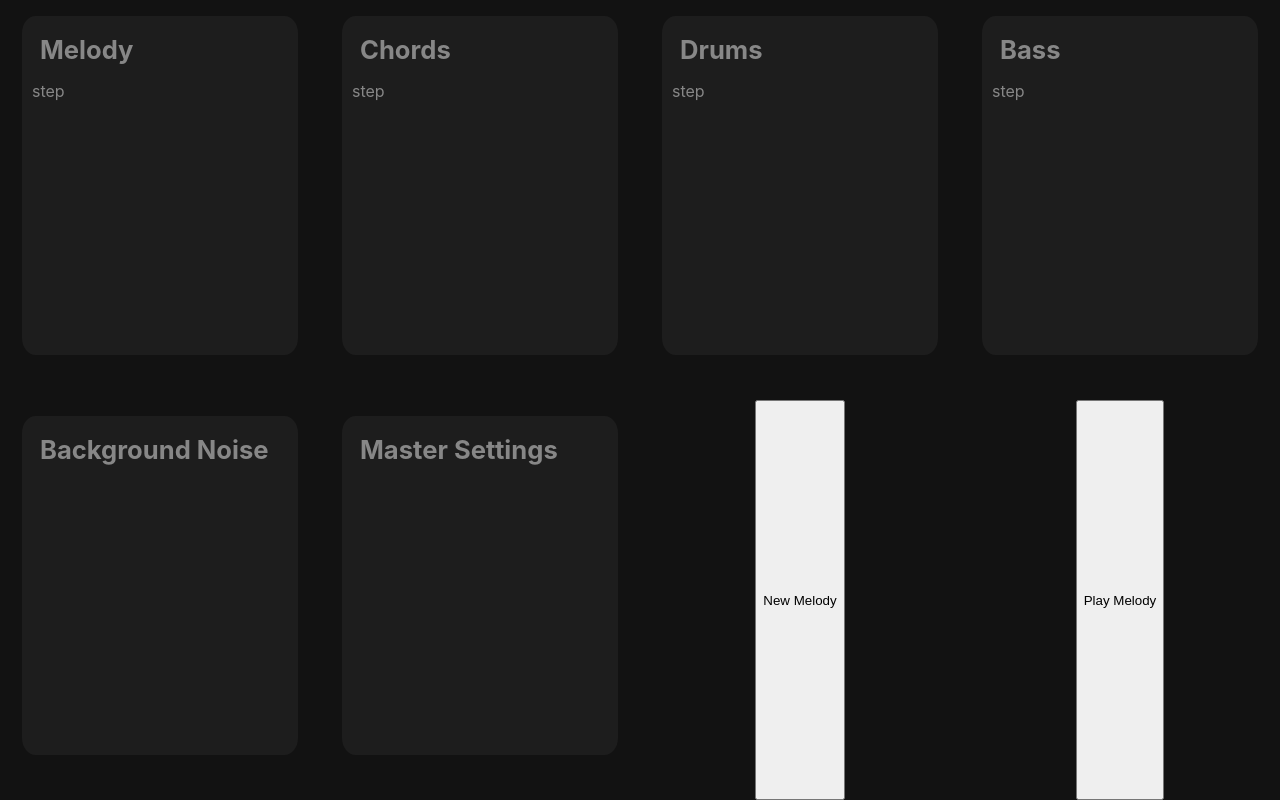
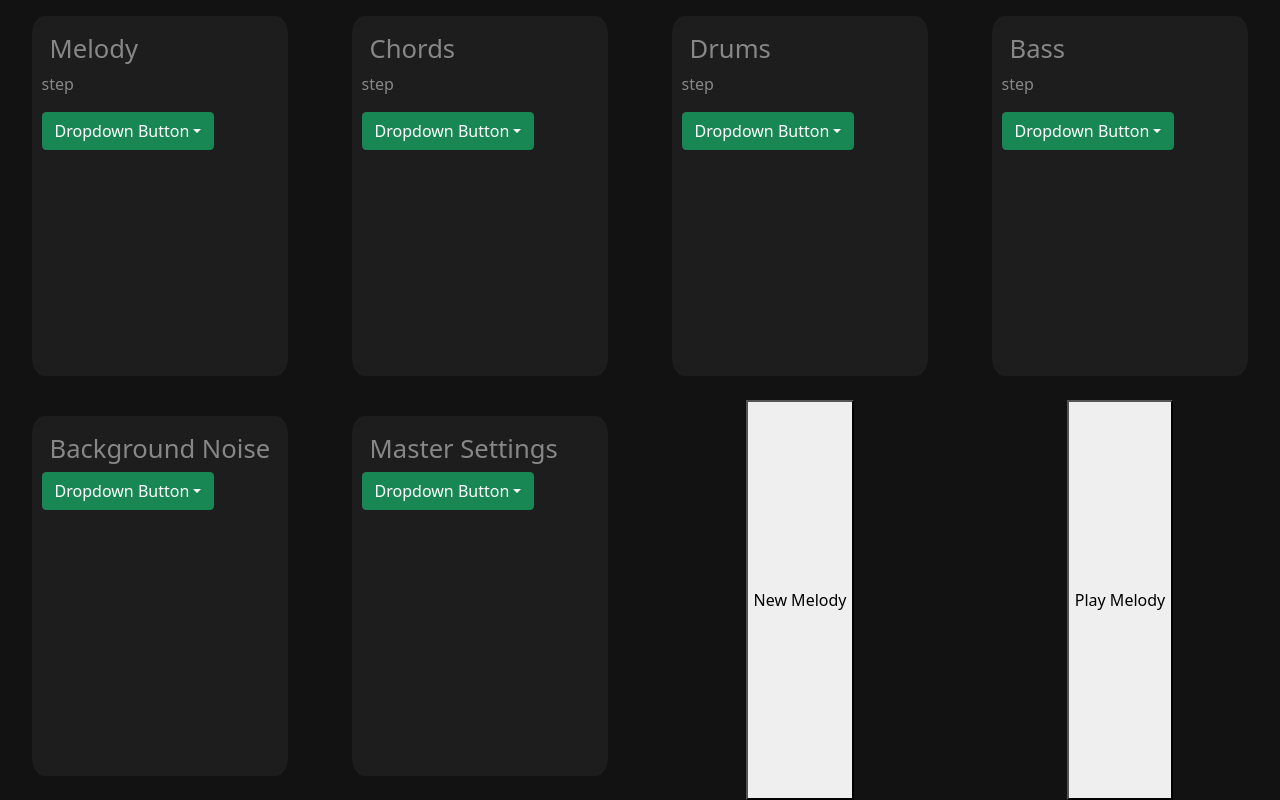
Before and after one commit to Matodd27/music-generation-project, a React (Create React App) app: page / in a window 1280 px wide. Built offline with nearby package versions, Linux system fonts and the light colour scheme.

Commit message:
Add react bootstrap and dropdown components

```diff
--- a/package.json
+++ b/package.json
@@ -8,8 +8,10 @@
     "@testing-library/jest-dom": "^5.16.1",
     "@testing-library/react": "^12.1.2",
     "@testing-library/user-event": "^13.5.0",
+    "bootstrap": "^5.1.3",
     "music21j": "^0.12.8",
     "react": "^17.0.2",
+    "react-bootstrap": "^2.2.3",
     "react-dom": "^17.0.2",
     "react-scripts": "5.0.0",
     "web-vitals": "^2.1.2"
--- a/src/App.css
+++ b/src/App.css
@@ -1,8 +1,5 @@
-body {
+.Sections-container {
     background-color: #121212;
-}
-
-.Sections-container {
     display: grid;
     grid-template-rows: 50vh 50vh;
     grid-template-columns: 25vw 25vw 25vw 25vw;
--- a/src/App.js
+++ b/src/App.js
@@ -2,6 +2,7 @@
 import Section from "./Components/Section/Section.js"
 import GenerateMelody from "./GenerateMelody/Methods/GenerateMelody.js"
 import PlayMelody from './PlayMelody/PlayMelody';
+import 'bootstrap/dist/css/bootstrap.min.css';
 
 import { useState } from "react"
 
@@ -20,12 +21,12 @@
         <div className="App">
             <header className="App-header">
                 <div className="Sections-container">
-                    <Section title="Melody" options={["volume", "sound"]} step={true}></Section>
-                    <Section title="Chords" options={["volume", "instrument", "sample", "reverb"]} step={true}></Section>
-                    <Section title="Drums" options={["volume", "style"]} step={true}></Section>
-                    <Section title="Bass" options={["volume"]} step={true}></Section>
-                    <Section title="Background Noise" options={["volume", "type"]} step={false}></Section>
-                    <Section title="Master Settings" options={["volume", "BPM", "New Melody", "Reset"]} step={false}></Section>
+                    <Section title="Melody" step={true}></Section>
+                    <Section title="Chords" step={true}></Section>
+                    <Section title="Drums" step={true}></Section>
+                    <Section title="Bass" step={true}></Section>
+                    <Section title="Background Noise" step={false}></Section>
+                    <Section title="Master Settings" step={false}></Section>
                     <button onClick={NewMelodyHandler}>New Melody</button>
                     <button onClick={() => PlayMelody(melody)}>Play Melody</button>
                 </div>
--- a/src/Components/Section/Section.css
+++ b/src/Components/Section/Section.css
@@ -7,7 +7,7 @@
     border-radius: 5%;
 
     width: 20vw;
-    height: 40vh;
+    height: 45vh;
 }
 
 .section h1 {
--- a/src/Components/Section/Section.js
+++ b/src/Components/Section/Section.js
@@ -1,4 +1,5 @@
 import "./Section.css";
+import Dropdown from "react-bootstrap/Dropdown"
 
 function Section(props) {
     return (
@@ -14,7 +15,17 @@
                 : null}
             </div>
             <div className="options">
+                <Dropdown>
+                    <Dropdown.Toggle variant="success" id="dropdown-basic">
+                        Dropdown Button
+                    </Dropdown.Toggle>
 
+                    <Dropdown.Menu>
+                        <Dropdown.Item href="#/action-1">Action</Dropdown.Item>
+                        <Dropdown.Item href="#/action-2">Another action</Dropdown.Item>
+                        <Dropdown.Item href="#/action-3">Something else</Dropdown.Item>
+                    </Dropdown.Menu>
+                </Dropdown>
             </div>
         </div>
     )
--- a/src/PlayMelody/PlayMelody.js
+++ b/src/PlayMelody/PlayMelody.js
@@ -13,7 +13,6 @@
             index = 0
         }
     }, "4n").start(0)
-
     Tone.Transport.start()
 }
 
```
Also changed, not shown: 1 other file (tests, documents, lock files or other folders).
